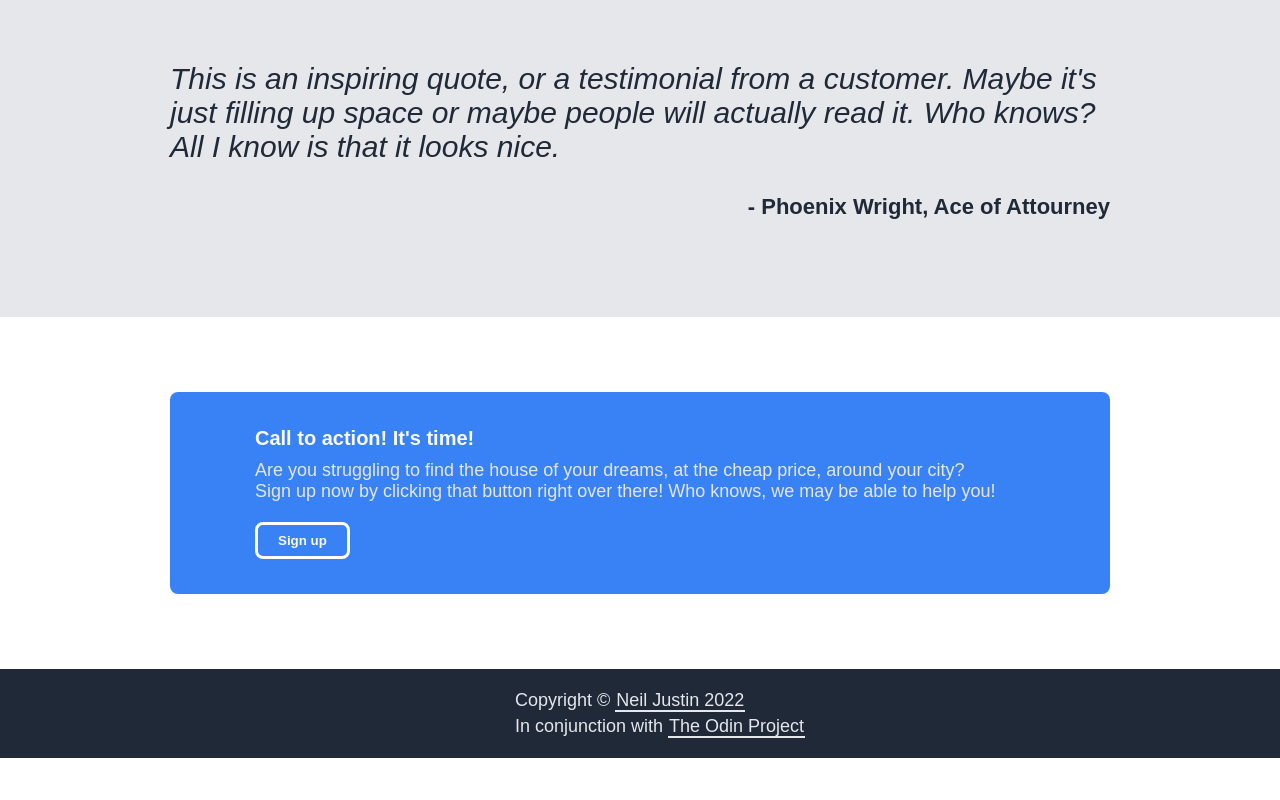
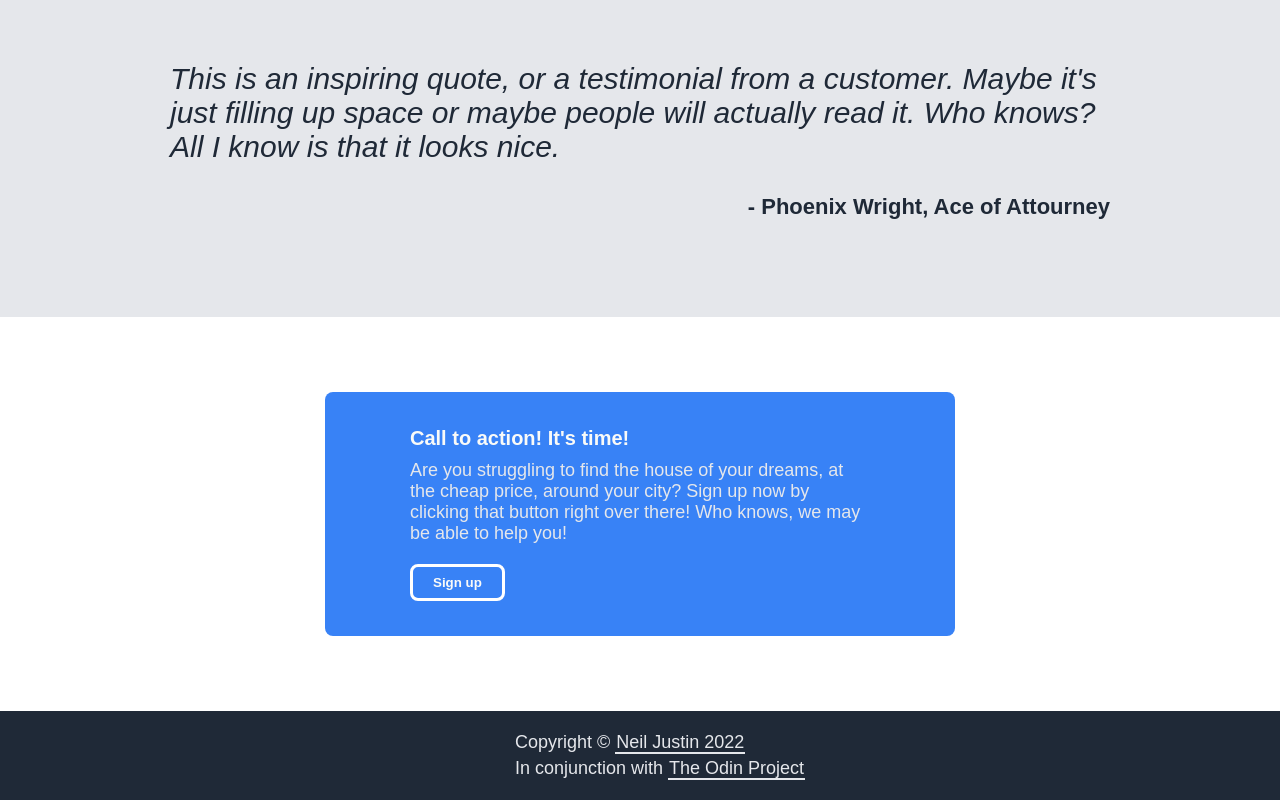
Before and after one commit to neil-justin/foundations-landing-page, a plain HTML site: page index.html in a window 1280 px wide. Shown: the part 1068-1868 px from the top of the page. Before the commit the page ends 1826 px from the top, so only its background shows below. Drawn offline with Linux system fonts and the light colour scheme.

Commit message:
Adjust .sign-up-container's size

```diff
--- a/style.css
+++ b/style.css
@@ -186,8 +186,7 @@ header nav a:active {
     text-align: center;
 }
 
-.quote,
-.sign-up-block {
+.quote {
     padding: 75px 170px;
     background-color: #e5e7eb;
 }
@@ -208,6 +207,7 @@ header nav a:active {
     display: flex;
     justify-content: center;
     align-items: center;
+    padding: 75px 325px;
     background-color: white;
 }
 
@@ -225,7 +225,7 @@ header nav a:active {
 }
 
 .sign-up__text-container {
-    width: 750px;
+    width: 540px;
 }
 
 .sign-up__heading {
```
